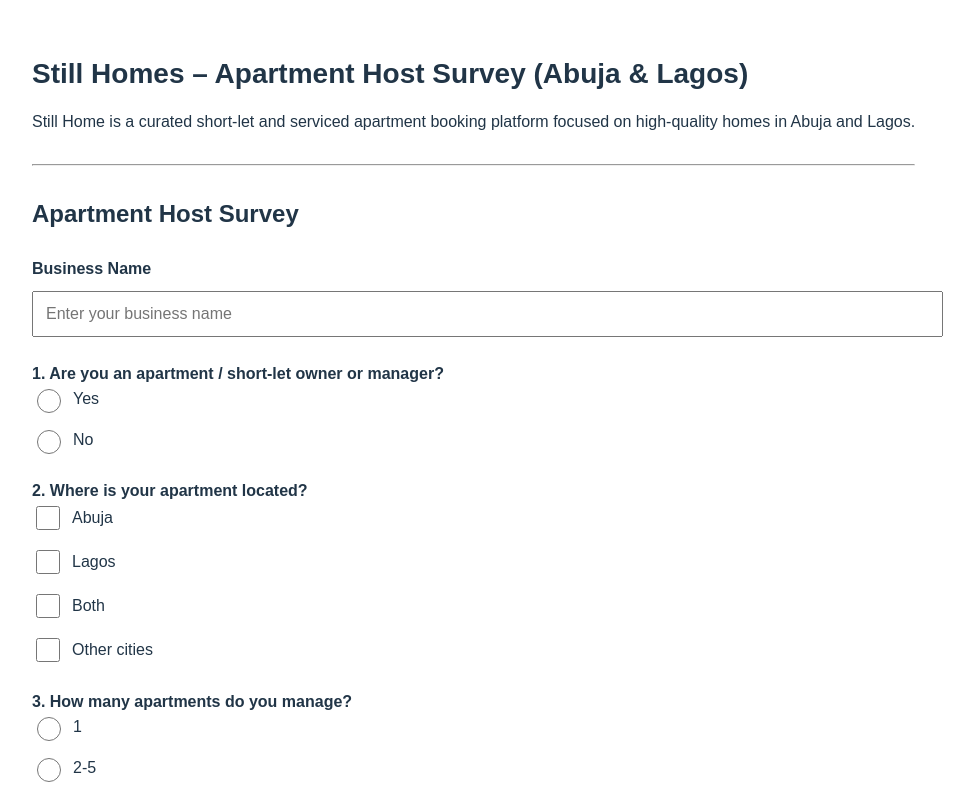
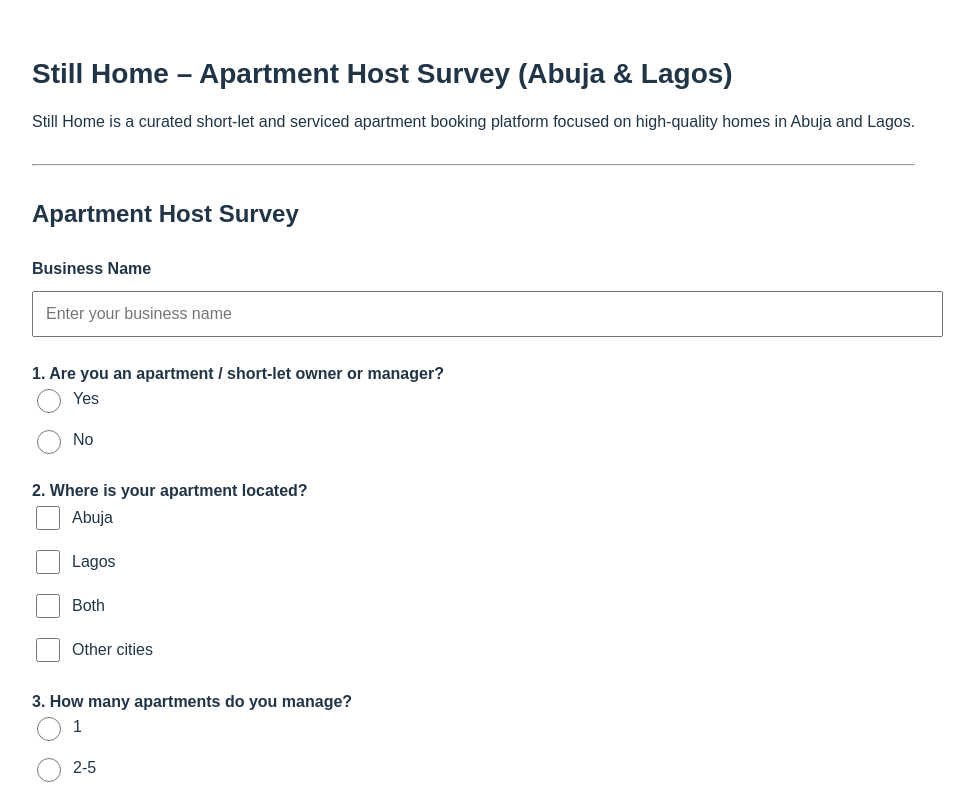
Before and after one commit to 2eyez/Still-home-host-survey, a React (Vite) app in the folder stillhome-survey/: page / in a window 1280 px wide. Shown: the top 797 px of the page, without its empty margins (8-982 px from the left). Built offline with nearby package versions, Linux system fonts and the light colour scheme.

Commit message:
name correction

```diff
--- a/stillhome-survey/src/Component/StillHomeHostSurvey.jsx
+++ b/stillhome-survey/src/Component/StillHomeHostSurvey.jsx
@@ -102,7 +102,7 @@
       }}
     >
       <h1 style={{ fontSize: "28px", fontWeight: "bold", marginBottom: "20px" }}>
-        Still Homes – Apartment Host Survey (Abuja & Lagos)
+        Still Home – Apartment Host Survey (Abuja & Lagos)
       </h1>
 
       <p style={{ marginBottom: "20px" }}>
```
